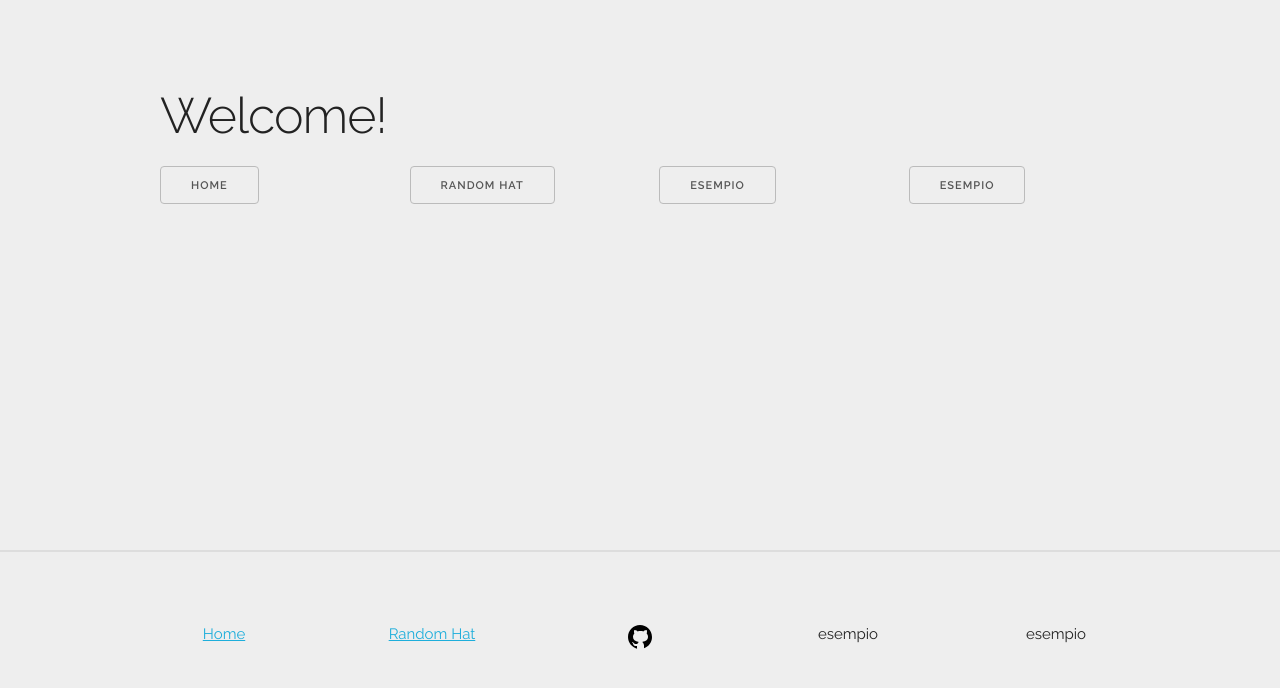
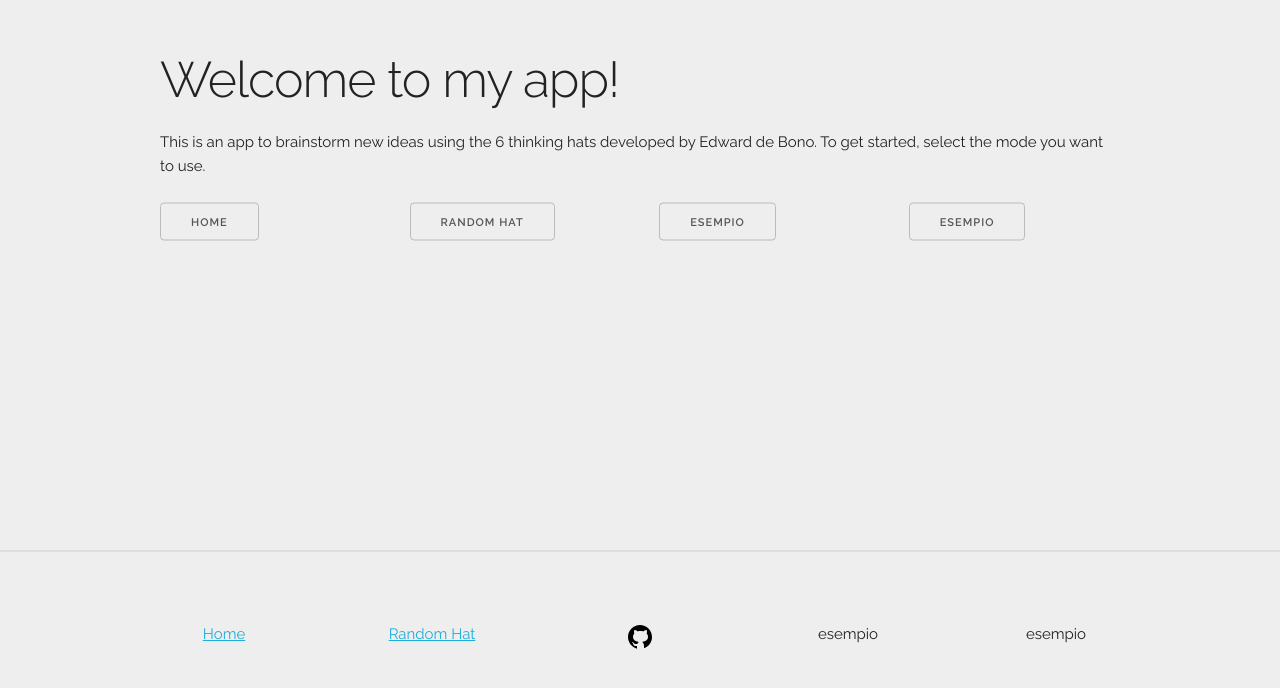
Before and after one commit to scamgi/hats, a Vue app: page / in a window 1280 px wide. Shown: the part 250-938 px from the top of the page. Built offline with nearby package versions, Linux system fonts and the light colour scheme.

Commit message:
welcome paragrath added

```diff
--- a/src/views/HomeView.vue
+++ b/src/views/HomeView.vue
@@ -11,7 +11,8 @@ import TheWelcome from "@/components/TheWelcome.vue";
 
 <template>
   <div class="welcome">
-    <h1>Welcome!</h1>
+    <h1>Welcome to my app!</h1>
+    <p>This is an app to brainstorm new ideas using the 6 thinking hats developed by Edward de Bono. To get started, select the mode you want to use.</p>
     <div class="row">
       <div class="three columns">
         <router-link to="/" class="button">Home</router-link>
```
